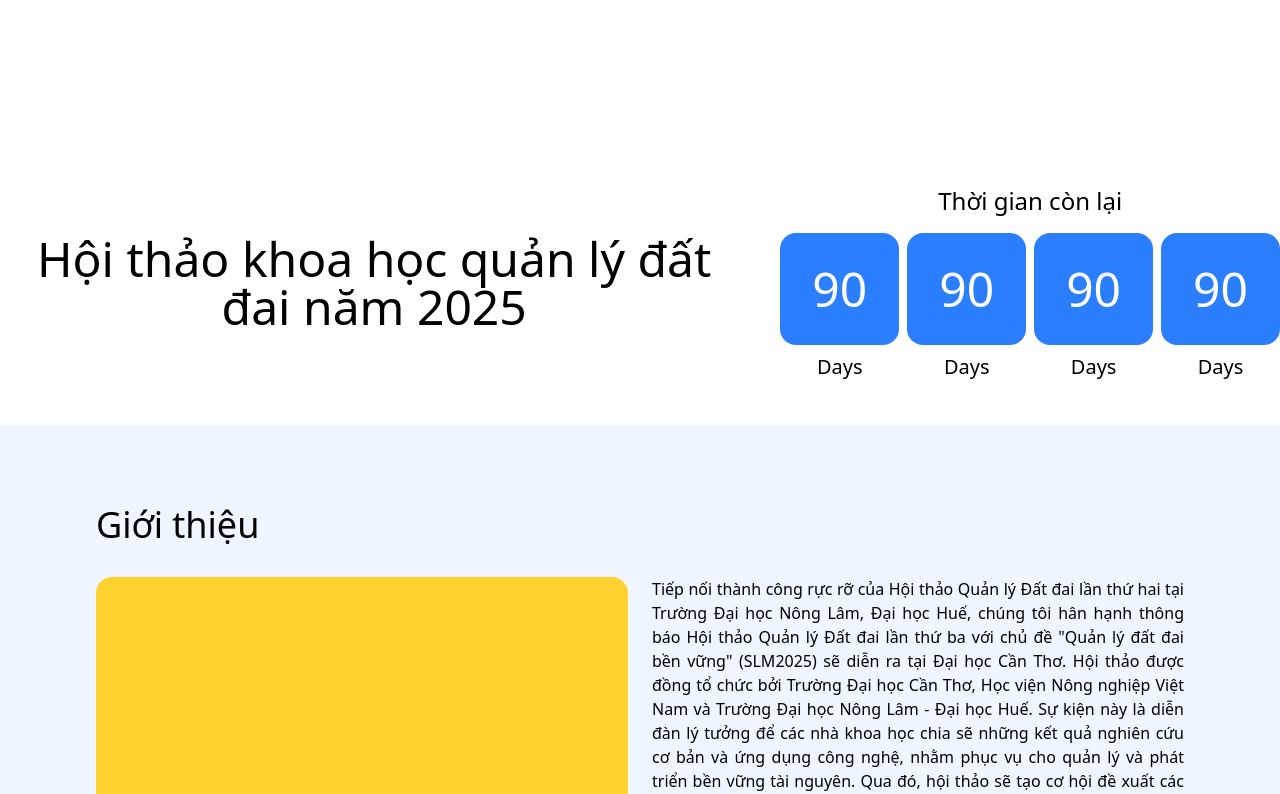
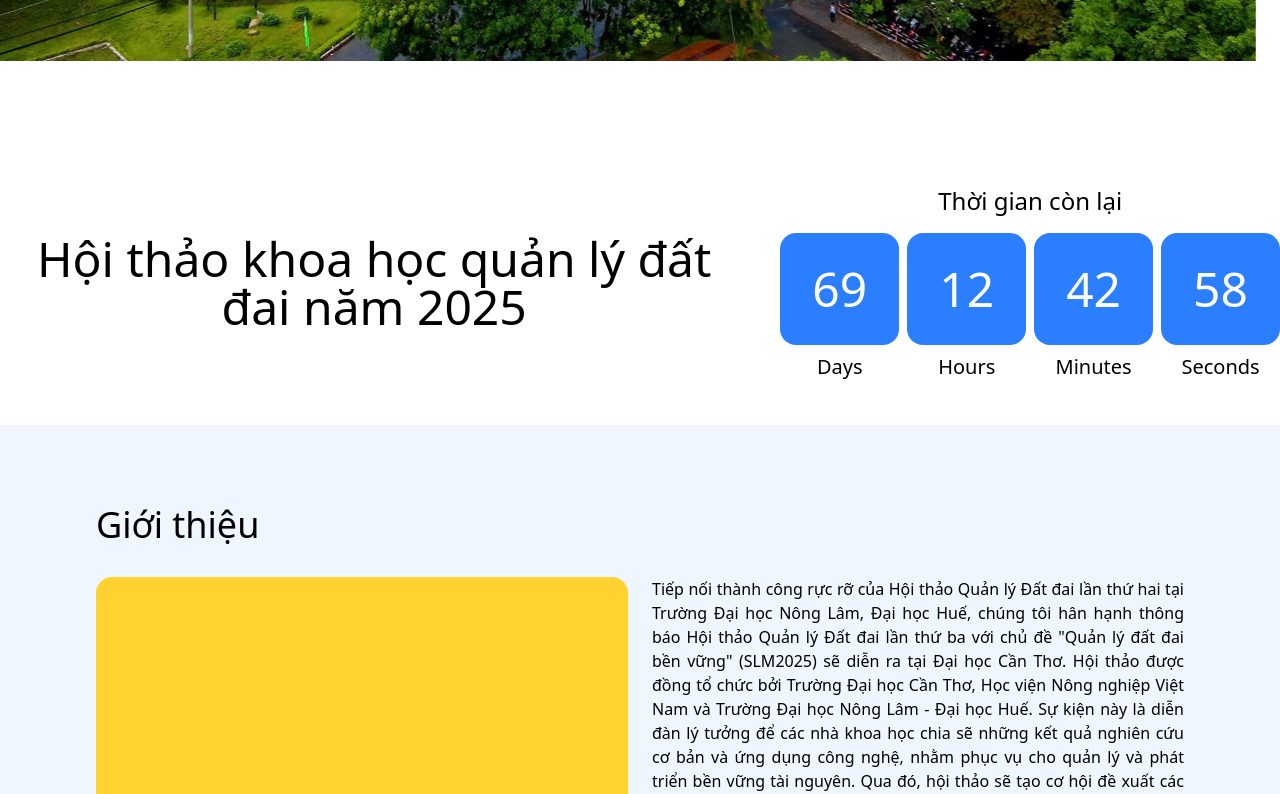
Before and after one commit to wuubangdev/lrd_science_conference, a React (Vite) app: page / in a window 1280 px wide. Shown: the part 740-1534 px from the top of the page. Built offline with nearby package versions, Linux system fonts and the light colour scheme.

Commit message:
time count

```diff
--- a/src/components/client/home/hero/HomeSlider.tsx
+++ b/src/components/client/home/hero/HomeSlider.tsx
@@ -82,11 +82,11 @@ const PrevArrow = (props: CustomArrowProps) => {
 export default function HomeSlider() {
     var settings = {
         infinite: true,
-        speed: 1000,
+        speed: 1500,
         slidesToShow: 1,
         slidesToScroll: 1,
         autoplay: true,
-        autoplaySpeed: 2000,
+        autoplaySpeed: 3000,
         nextArrow: <NextArrow />,
         prevArrow: <PrevArrow />,
     };
--- a/src/components/client/home/time-count/TimeCount.tsx
+++ b/src/components/client/home/time-count/TimeCount.tsx
@@ -1,19 +1,68 @@
-import React from 'react'
+import React, { useEffect, useState } from 'react';
 
-const TimeElement: React.FC = () => {
+interface ITimeElementProps {
+    time?: string;
+    label: string;
+}
+
+const TimeElement: React.FC<ITimeElementProps> = ({ time, label }) => {
     return (
         <div className='flex flex-col justify-center items-center gap-2'>
-            <div className='rounded-2xl bg-blue-500 text-5xl text-center p-8 text-white'>
-                90
+            <div className='rounded-2xl bg-blue-500 text-5xl text-center p-8 text-white min-w-[100px]'>
+                {time ? time : '00'}
             </div>
             <div className='text-xl'>
-                Days
+                {label}
             </div>
         </div>
-    )
-}
+    );
+};
 
 const TimeCount: React.FC = () => {
+    const [timeLeft, setTimeLeft] = useState({
+        days: '00',
+        hours: '00',
+        minutes: '00',
+        seconds: '00',
+    });
+
+    useEffect(() => {
+        const target = new Date('2025-06-20').getTime();
+
+        const updateCountdown = () => {
+            const now = new Date().getTime();
+            const difference = target - now;
+
+            if (difference <= 0) {
+                setTimeLeft({
+                    days: '00',
+                    hours: '00',
+                    minutes: '00',
+                    seconds: '00',
+                });
+                return;
+            }
+
+            const days = Math.floor(difference / (1000 * 60 * 60 * 24));
+            const hours = Math.floor((difference % (1000 * 60 * 60 * 24)) / (1000 * 60 * 60));
+            const minutes = Math.floor((difference % (1000 * 60 * 60)) / (1000 * 60));
+            const seconds = Math.floor((difference % (1000 * 60)) / 1000);
+
+            setTimeLeft({
+                days: String(days).padStart(2, '0'),
+                hours: String(hours).padStart(2, '0'),
+                minutes: String(minutes).padStart(2, '0'),
+                seconds: String(seconds).padStart(2, '0'),
+            });
+        };
+
+        updateCountdown(); // cập nhật ban đầu
+
+        const interval = setInterval(updateCountdown, 1000);
+
+        return () => clearInterval(interval); // cleanup khi unmount
+    }, []);
+
     return (
         <div className='my-container' style={{ paddingLeft: '0px', paddingRight: '0px' }}>
             <div className='w-full flex items-center text-4xl py-11 gap-8 justify-between'>
@@ -21,15 +70,15 @@ const TimeCount: React.FC = () => {
                 <div className='flex flex-col gap-4 items-center'>
                     <h1 className='text-2xl font-medium'>Thời gian còn lại</h1>
                     <div className='flex items-center gap-2 leading-none'>
-                        <TimeElement />
-                        <TimeElement />
-                        <TimeElement />
-                        <TimeElement />
+                        <TimeElement time={timeLeft.days} label='Days' />
+                        <TimeElement time={timeLeft.hours} label='Hours' />
+                        <TimeElement time={timeLeft.minutes} label='Minutes' />
+                        <TimeElement time={timeLeft.seconds} label='Seconds' />
                     </div>
                 </div>
             </div>
         </div>
-    )
-}
+    );
+};
 
 export default TimeCount;
```
